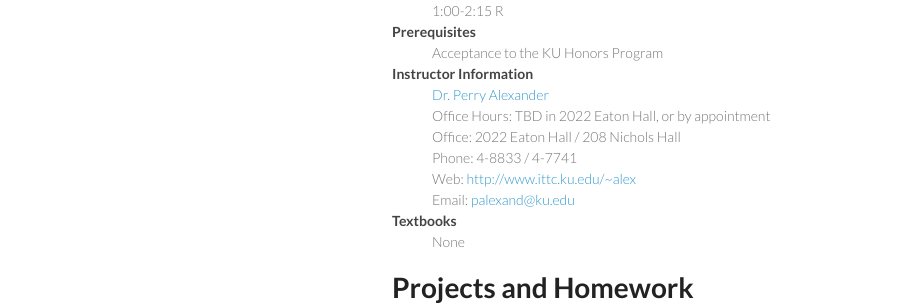
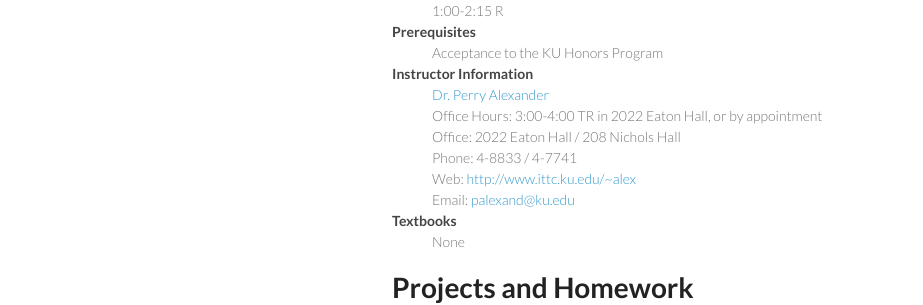
Before and after one commit to palexand/hnrs190, a Jekyll site: the page built from index.md, in a window 1280 px wide and 900 px high. Shown: the part 369-674 px from the top of the window, without its empty margins (178-1101 px from the left). Built offline with Jekyll 4.4.1, drawn with Linux system fonts in a browser that asks for light colours.

Commit message:
adding office hours

```diff
--- a/_config.yml
+++ b/_config.yml
@@ -3,5 +3,5 @@ title: HNRS 190
 subtitle: Freshman Honors Tutorial
 where: 108 Nunemaker Center
 when: 1:00-2:15 R
-ohrs: TBD
+ohrs: 3:00-4:00 TR
 markdown: kramdown
```
